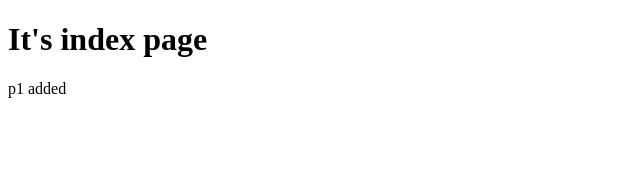
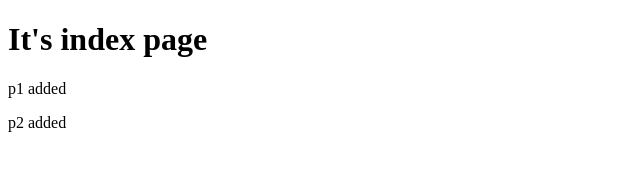
Before and after one commit to xerathul/html, a plain HTML site: page index.html in a window 1280 px wide. Shown: the full height of the page, 0-640 px from the left. Drawn offline with Linux system fonts and the light colour scheme.

Commit message:
p2 added

```diff
--- a/index.html
+++ b/index.html
@@ -9,5 +9,6 @@
 <body>
     <h1>It's index page</h1>
     <p>p1 added</p>
+    <p>p2 added</p>
 </body>
 </html>
```
